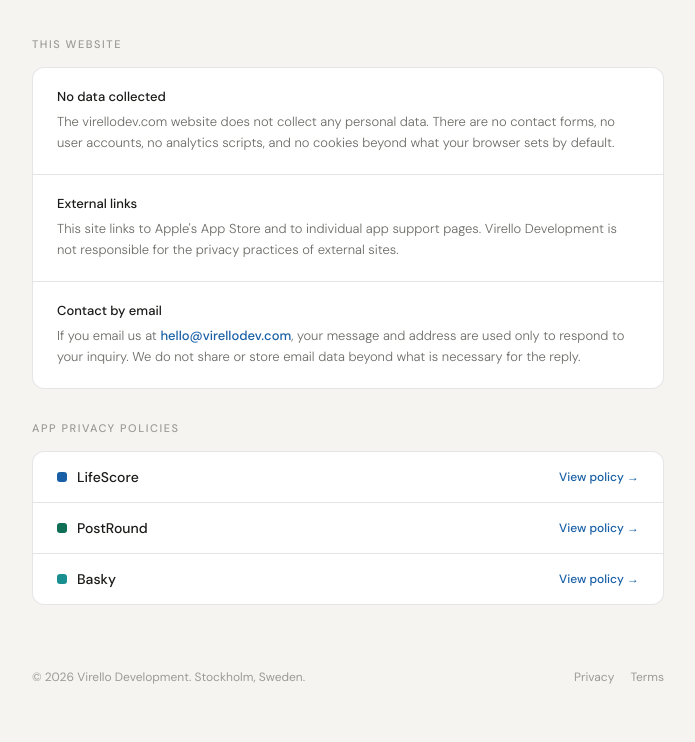
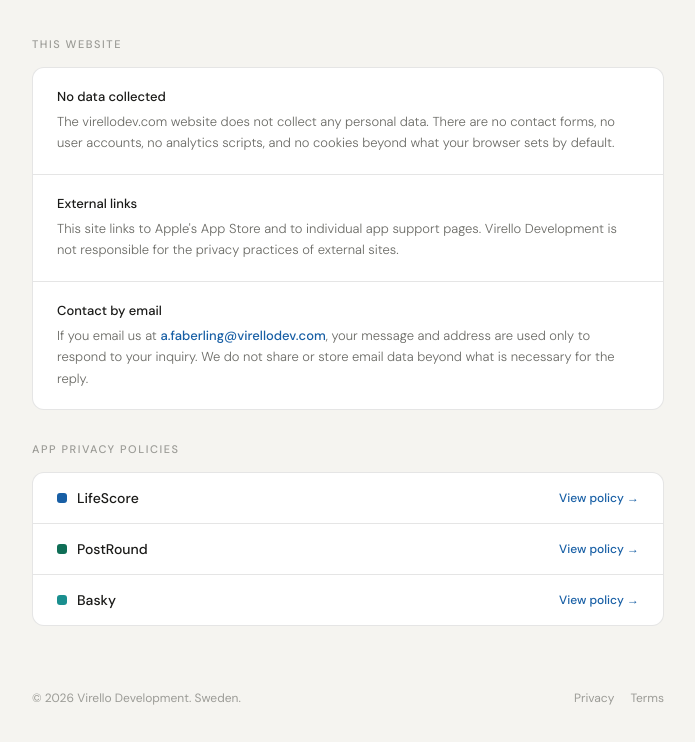
Before and after one commit to VirelloDev/virellodev.com, a plain HTML site: page privacy.html in a window 1280 px wide. Shown: the part 188-930 px from the top of the page, without its empty margins (292-987 px from the left). Drawn offline with Linux system fonts and the light colour scheme.

Commit message:
Update privacy.html

```diff
--- a/terms.html
+++ b/privacy.html
@@ -232,7 +232,7 @@
       </div>
       <div class="card-section">
         <h3>Contact by email</h3>
-        <p>If you email us at <a href="mailto:hello@virellodev.com">hello@virellodev.com</a>, your message and address are used only to respond to your inquiry. We do not share or store email data beyond what is necessary for the reply.</p>
+        <p>If you email us at <a href="mailto:a.faberling@virellodev.com">a.faberling@virellodev.com</a>, your message and address are used only to respond to your inquiry. We do not share or store email data beyond what is necessary for the reply.</p>
       </div>
     </div>
 
@@ -262,7 +262,7 @@
     </div>
 
     <footer>
-      <p class="footer-copy">© 2026 Virello Development. Stockholm, Sweden.</p>
+      <p class="footer-copy">© 2026 Virello Development. Sweden.</p>
       <div class="footer-links">
         <a href="privacy.html">Privacy</a>
         <a href="terms.html">Terms</a>
```
